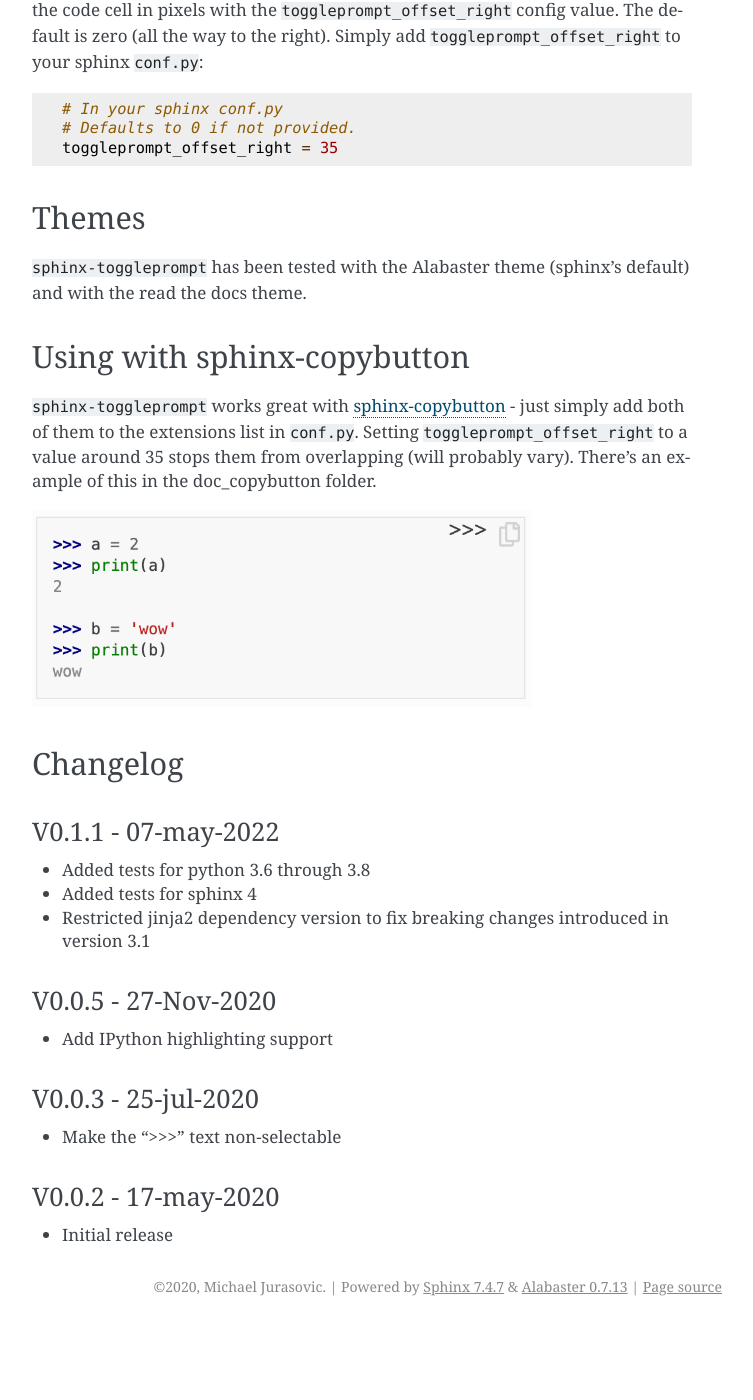
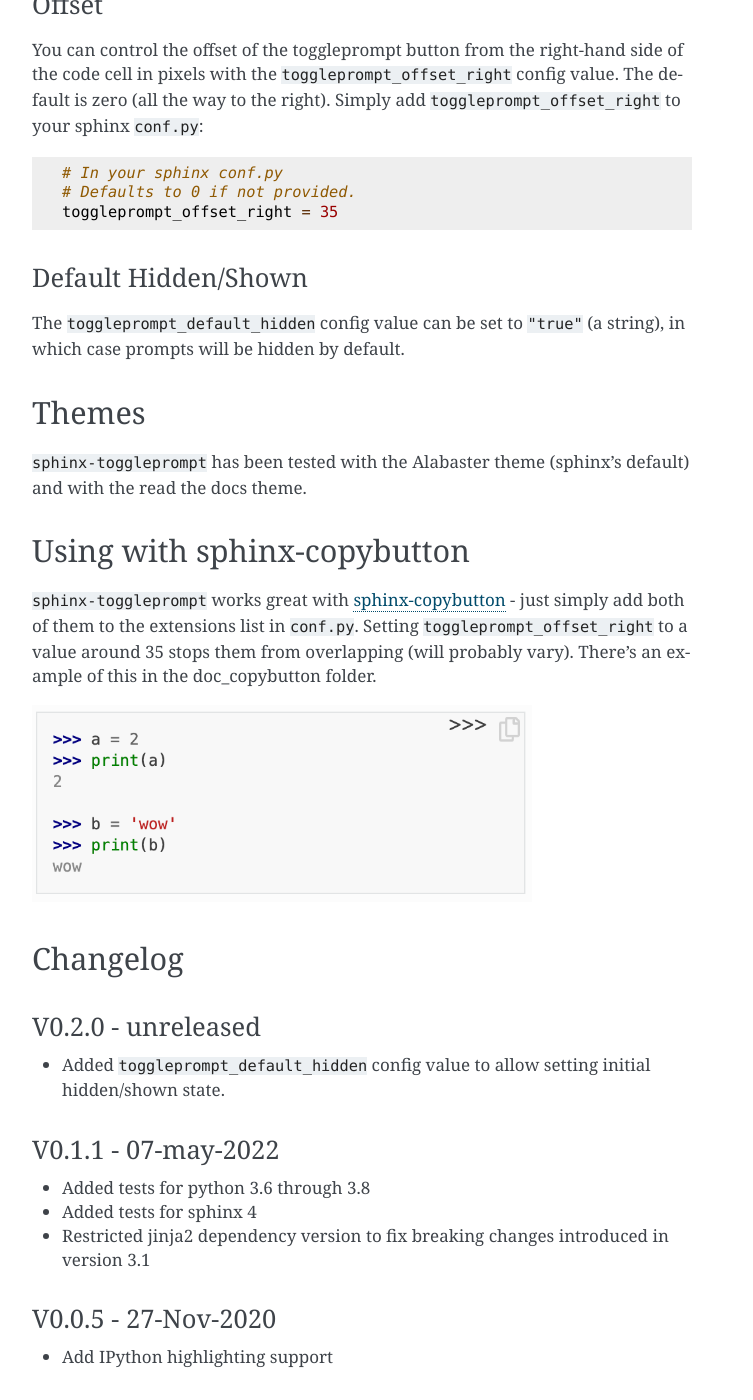
Before and after one commit to jurasofish/sphinx-toggleprompt, a Sphinx documentation site: the page built from doc/index.rst, in a window 1280 px wide and 1400 px high, scrolled down 1769 px. Shown: the whole window, without its empty margins (388-1141 px from the left). Built offline with Sphinx 7.4.7, drawn with Linux system fonts in a browser that asks for light colours; before the commit the page ends 3095 px from its top, so only the background shows below that; some of the changed text lies outside the part shown.

Commit message:
allow hiding prompts by default (#14)
* allow hiding prompts by default

* changelog

* remove example default off

* doc

```diff
--- a/doc/conf.py
+++ b/doc/conf.py
@@ -63,3 +63,4 @@
 html_static_path = ['_static']
 
 # toggleprompt_offset_right = 35
+# toggleprompt_default_hidden = "true"
--- a/doc/index.rst
+++ b/doc/index.rst
@@ -117,6 +121,13 @@
     # In your sphinx conf.py
     # Defaults to 0 if not provided.
     toggleprompt_offset_right = 35
+
+
+Default Hidden/Shown
+----------------------
+
+The ``toggleprompt_default_hidden`` config value can be set to
+``"true"`` (a string), in which case prompts will be hidden by default.
 
 
 Themes
@@ -143,6 +154,12 @@
 Changelog
 ================================
 
+V0.2.0 - unreleased
+-----------------------
+
+- Added ``toggleprompt_default_hidden`` config value to allow setting initial hidden/shown state.
+
+
 V0.1.1 - 07-may-2022
 -----------------------
 
--- a/sphinx_toggleprompt/__init__.py
+++ b/sphinx_toggleprompt/__init__.py
@@ -14,6 +14,7 @@
 def add_to_context(app, config):
     # Update the global context
     config.html_context.update({'toggleprompt_offset_right': config.toggleprompt_offset_right})
+    config.html_context.update({'toggleprompt_default_hidden': config.toggleprompt_default_hidden})
 
 
 def setup(app):
@@ -23,6 +24,7 @@
 
     # configuration for this tool
     app.add_config_value("toggleprompt_offset_right", 0, "html")
+    app.add_config_value("toggleprompt_default_hidden", "false", "html")
 
     # Add configuration value to the template
     app.connect("config-inited", add_to_context)
--- a/sphinx_toggleprompt/_static/toggleprompt.js_t
+++ b/sphinx_toggleprompt/_static/toggleprompt.js_t
@@ -71,4 +71,7 @@
             button.data('hidden', 'false');
         }
     });
+    if ('{{ toggleprompt_default_hidden }}' === 'true') {
+        $('.copybutton').click();  // click once to hide
+    }
 });
```
Also changed, not shown: other parts of doc/index.rst (+4 -0 lines).
